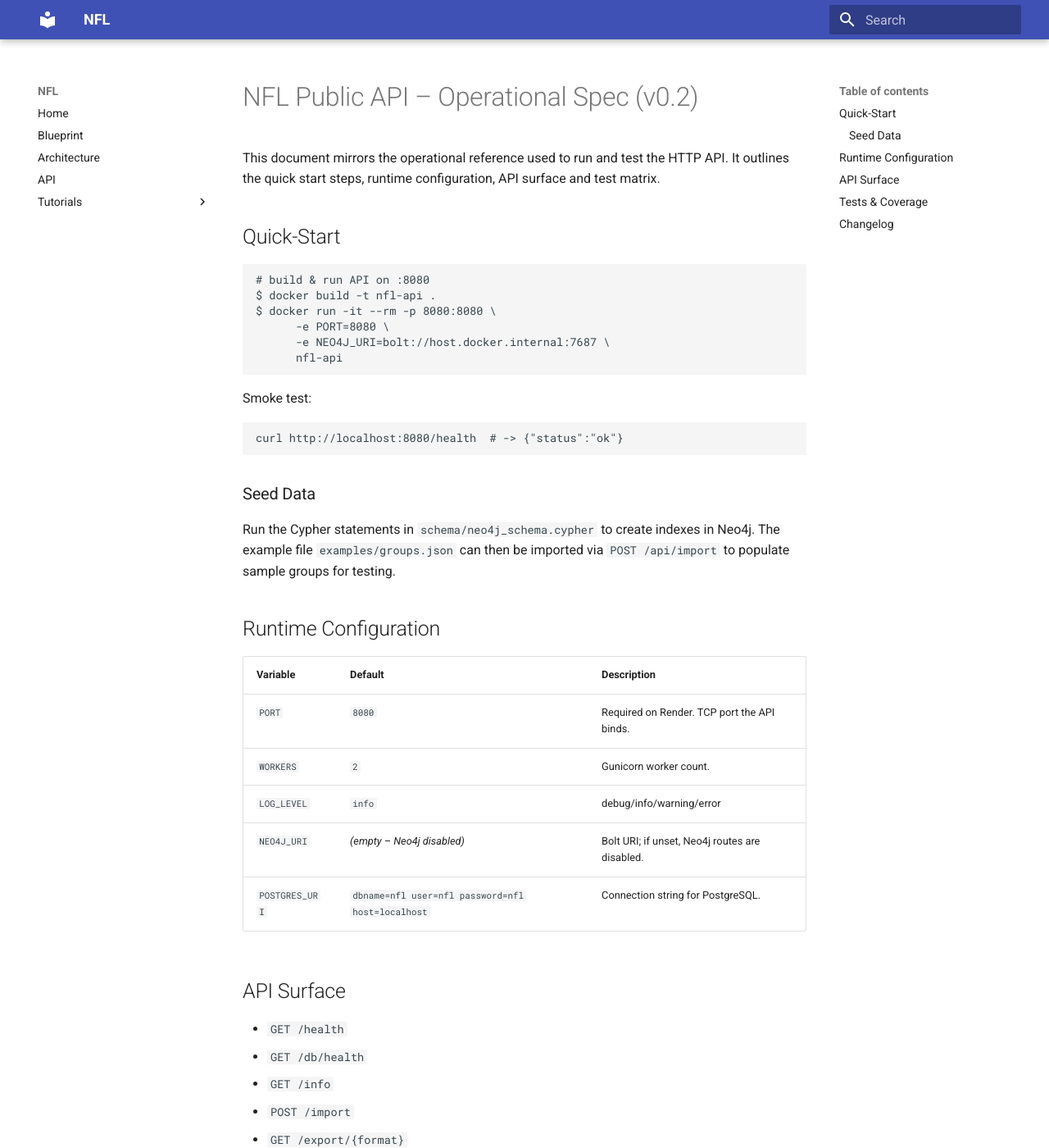
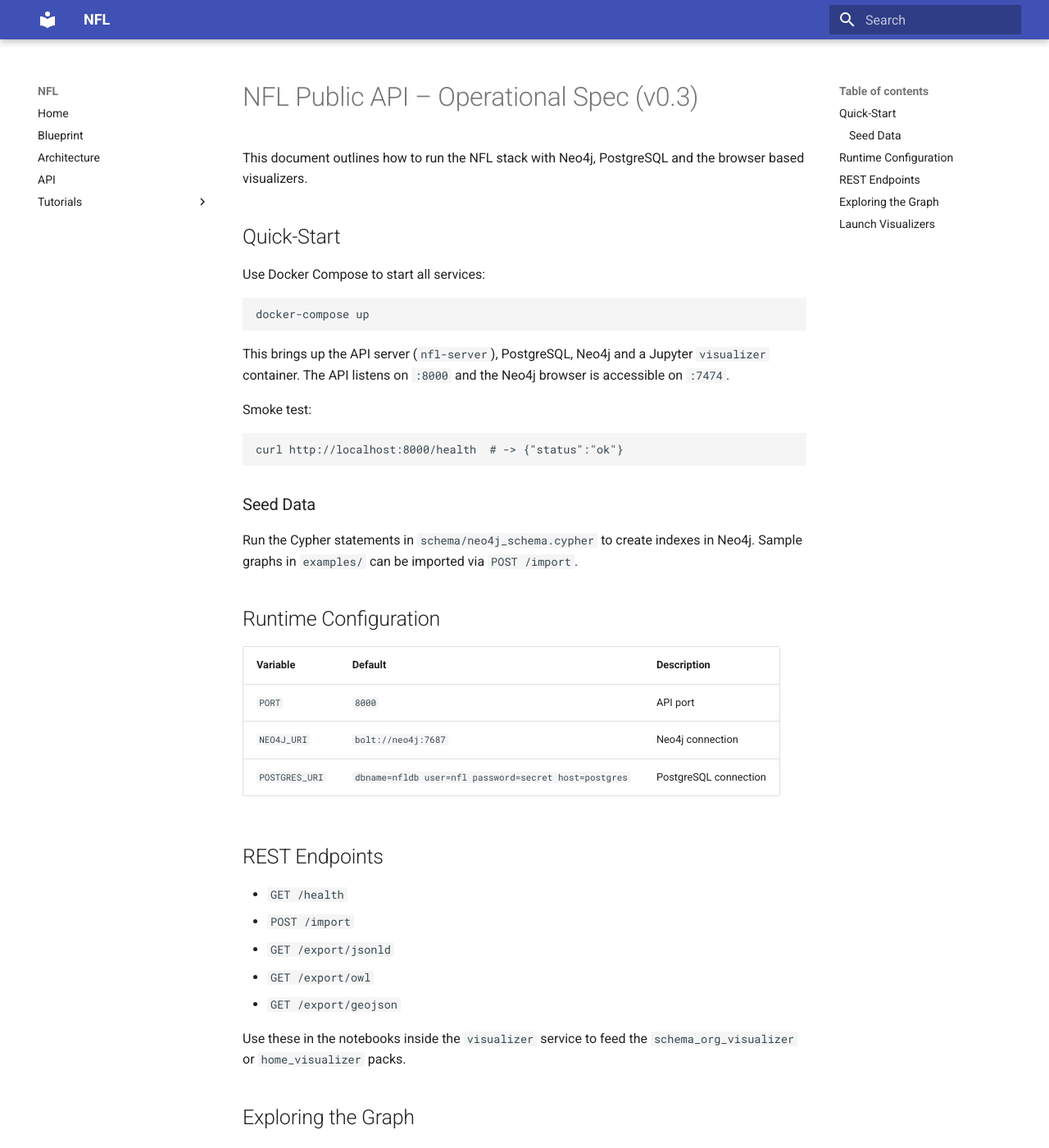
Before and after one commit to builtbycorelot/NFL, an MkDocs documentation site: the page built from docs/operations.md, in a window 1280 px wide and 1400 px high. Shown: the whole window at 82% size. Built offline with MkDocs 1.6.1 and Material for MkDocs 9.7.7, drawn with Linux system fonts in a browser that asks for light colours; some of the changed text lies outside the part shown.

Commit message:
Add storage backends and export endpoints

````diff
--- a/docs/operations.md
+++ b/docs/operations.md
@@ -1,66 +1,62 @@
-# NFL Public API – Operational Spec (v0.2)
+# NFL Public API – Operational Spec (v0.3)
 
-This document mirrors the operational reference used to run and test the HTTP API.
-It outlines the quick start steps, runtime configuration, API surface and test
-matrix.
+This document outlines how to run the NFL stack with Neo4j, PostgreSQL and
+the browser based visualizers.
 
 ## Quick-Start
 
+Use Docker Compose to start all services:
+
 ```bash
-# build & run API on :8080
-$ docker build -t nfl-api .
-$ docker run -it --rm -p 8080:8080 \
-      -e PORT=8080 \
-      -e NEO4J_URI=bolt://host.docker.internal:7687 \
-      nfl-api
+docker-compose up
 ```
+
+This brings up the API server (`nfl-server`), PostgreSQL, Neo4j and a Jupyter
+`visualizer` container. The API listens on `:8000` and the Neo4j browser is
+accessible on `:7474`.
 
 Smoke test:
 
 ```bash
-curl http://localhost:8080/health  # -> {"status":"ok"}
+curl http://localhost:8000/health  # -> {"status":"ok"}
 ```
 
 ### Seed Data
 
-Run the Cypher statements in `schema/neo4j_schema.cypher` to create
-indexes in Neo4j. The example file `examples/groups.json` can then be
-imported via `POST /api/import` to populate sample groups for testing.
+Run the Cypher statements in `schema/neo4j_schema.cypher` to create indexes in
+Neo4j. Sample graphs in `examples/` can be imported via `POST /import`.
 
 ## Runtime Configuration
 
 | Variable | Default | Description |
 | --- | --- | --- |
-| `PORT` | `8080` | Required on Render. TCP port the API binds. |
-| `WORKERS` | `2` | Gunicorn worker count. |
-| `LOG_LEVEL` | `info` | debug/info/warning/error |
-| `NEO4J_URI` | *(empty – Neo4j disabled)* | Bolt URI; if unset, Neo4j routes are disabled. |
-| `POSTGRES_URI` | `dbname=nfl user=nfl password=nfl host=localhost` | Connection string for PostgreSQL. |
+| `PORT` | `8000` | API port |
+| `NEO4J_URI` | `bolt://neo4j:7687` | Neo4j connection |
+| `POSTGRES_URI` | `dbname=nfldb user=nfl password=secret host=postgres` | PostgreSQL connection |
 
-## API Surface
+## REST Endpoints
 
 - `GET /health`
-- `GET /db/health`
-- `GET /info`
 - `POST /import`
-- `GET /export/{format}`
-- `POST /query/cypher`
-- `POST /query/sql`
+- `GET /export/jsonld`
+- `GET /export/owl`
+- `GET /export/geojson`
 
-All responses return `{ "ok": true, "data": …, "duration_ms": 42 }` when successful.
+Use these in the notebooks inside the `visualizer` service to feed the
+`schema_org_visualizer` or `home_visualizer` packs.
 
-## Tests & Coverage
+## Exploring the Graph
 
-Install dependencies with test extras and run the suite with:
+Open [http://localhost:7474](http://localhost:7474) to access the Neo4j browser.
+The default credentials are `neo4j/secret`.
+
+## Launch Visualizers
+
+Attach to the `visualizer` service and start Jupyter:
 
 ```bash
-pip install -e .[test]
-pytest -q
+docker-compose exec visualizer start-notebook.sh --NotebookApp.token=''
 ```
 
-Neo4j tests automatically skip if `NEO4J_URI` is unset. Coverage results are
-published via Codecov.
-
-## Changelog
-
-*0.2 – Fix `${PORT}` bug; add DB health endpoint; full docs & badges.*
+Open the printed URL in your browser to run the example notebooks shipped in the
+`packs/` directory.
--- a/nfl/__init__.py
+++ b/nfl/__init__.py
@@ -5,11 +5,14 @@
 from .distributed.executor import DistributedExecutor
 from .storage.arrow_store import ArrowStore
 from .storage.index import AttributeIndex
+from .storage.postgres_store import PostgresStore
+from .storage.neo4j_store import Neo4jStore
 from .logging.logger import JsonLogger
 from .logging.errors import NFLError
 from .ledger import SemanticLedger
 from .cost_model import CostModel
 from .converters import to_jsonld, to_owl
+from nfl_converters import to_geojson
 
 __all__ = [
     "Graph",
@@ -20,10 +23,13 @@
     "DistributedExecutor",
     "ArrowStore",
     "AttributeIndex",
+    "PostgresStore",
+    "Neo4jStore",
     "JsonLogger",
     "NFLError",
     "SemanticLedger",
     "CostModel",
     "to_jsonld",
     "to_owl",
+    "to_geojson",
 ]
````
Also changed, not shown: api/docs/openapi.json (+9 -0 lines), docker-compose.yml (+28 -41 lines), packs/deck_auto_approval/README.md (added, +5 -0 lines), packs/home_visualizer/README.md (added, +6 -0 lines), packs/schema_org_visualizer/README.md (added, +5 -0 lines), 5 other files.
